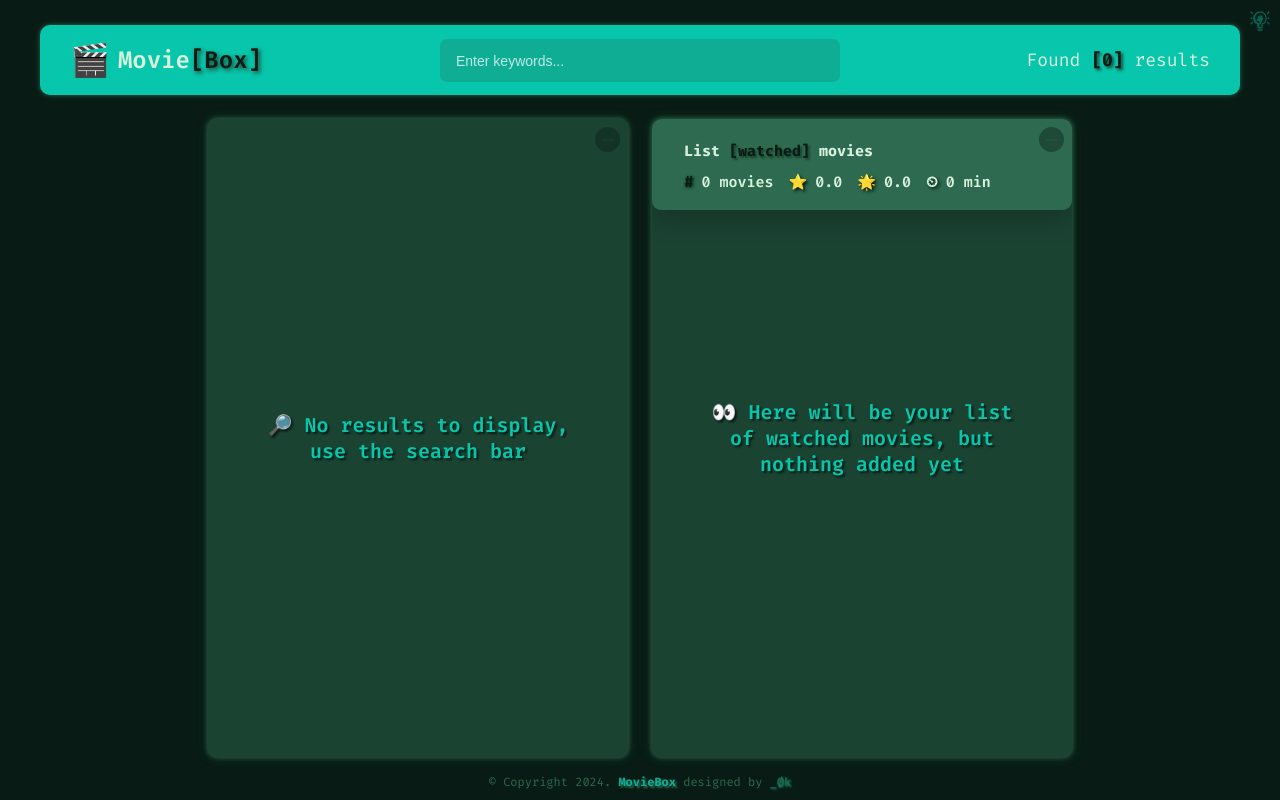
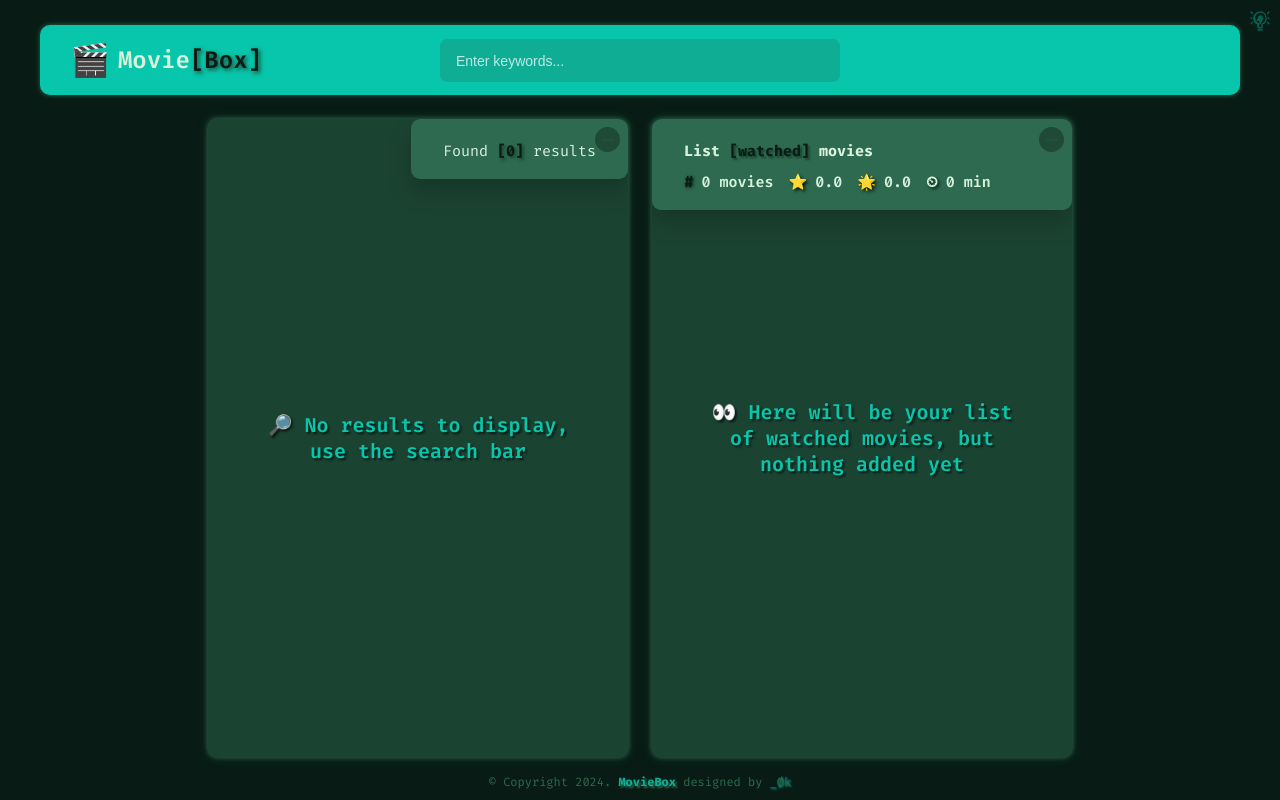
Before and after one commit to bakNa2t/moviebox, a React (Vite) app: page / in a window 1280 px wide. Built offline with nearby package versions, Linux system fonts and the light colour scheme.

Commit message:
Moved SearchResults to BoxList

```diff
--- a/src/App.jsx
+++ b/src/App.jsx
@@ -25,6 +25,7 @@ export default function App() {
     handleCloseMovieDetails
   );
   const [isLightMode, setIsLightMode] = useState(true);
+  // const [themeMode, setThemeMode] = useLocalStorage("", "themeMode");
 
   function handleQyeryId(id) {
     setQueryId((queryId) => (queryId === id ? null : id));
@@ -61,11 +62,12 @@ export default function App() {
     <>
       <NavBar>
         <Search query={query} setQuery={setQuery} />
-        <SearchResults movies={movies} />
+        {/* <SearchResults movies={movies} /> */}
       </NavBar>
       <AppLayout>
         <BoxList>
           {isLoading && <Spinner />}
+          <SearchResults movies={movies} />
           {movies.length > 0 && !isLoading && !error && (
             <MovieList movies={movies} onQyeryId={handleQyeryId} />
           )}
--- a/src/components/SearchResults.module.css
+++ b/src/components/SearchResults.module.css
@@ -1,6 +1,10 @@
 .search-results {
   justify-self: end;
-  font-size: 1.8rem;
+  font-size: 1.5rem;
+  padding: 2.2rem 3.2rem 1.8rem 3.2rem;
+  border-radius: 0.9rem;
+  background-color: var(--color-background-100);
+  box-shadow: 0 1.2rem 2.4rem rgba(0, 0, 0, 0.2);
 }
 
 .search-results strong {
```
